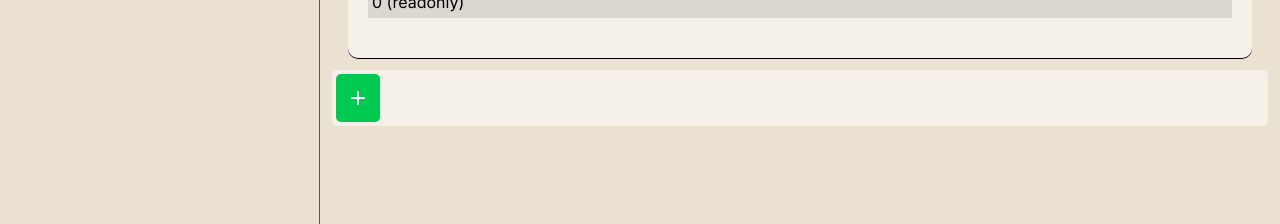
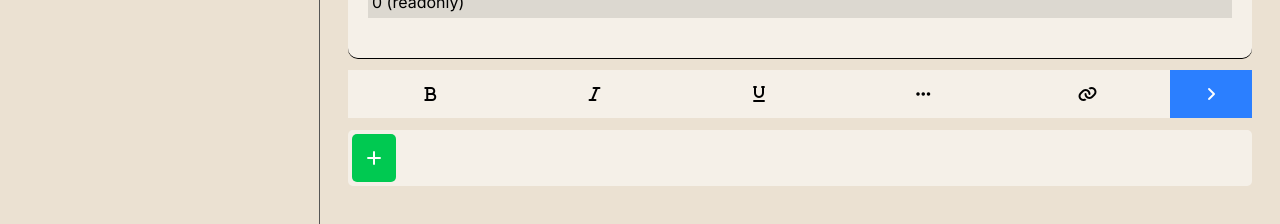
Before and after one commit to gilar-dev/technoinc-app, a Next.js app: page /contribution in a window 1280 px wide. Shown: the part 560-784 px from the top of the page. Built offline with nearby package versions, Linux system fonts and the light colour scheme.

Commit message:
feat: add new block tools and block menu in contribution page

```diff
--- a/app/contribution/page.tsx
+++ b/app/contribution/page.tsx
@@ -1,7 +1,9 @@
 import type { Metadata } from "next";
 import Menubar from "@/components/Menubar";
 import Sidebar from "@/components/Sidebar";
+import EditorProvider from "@/contexts/EditorProvider";
 import ArticleForm from "@/components/Contribution/ArticleForm";
+import TextEditor from "@/components/Editor/TextEditor";
 import BlockTools from "@/components/Editor/BlockTools";
 import { SidebarOverlay } from "@/components/Sidebar/SidebarOverlay";
 
@@ -12,7 +14,6 @@ export const metadata: Metadata = {
 }
 
 export default function ContributionPage() {
-
     return (
         <div className="w-full h-screen overflow-hidden flex flex-col md:flex-row">
             <div className="z-2 md:w-[25%]">
@@ -21,10 +22,11 @@ export default function ContributionPage() {
             </div>
             <div className="overflow-auto md:w-[75%]">
                 <Menubar title="Contribution" />
-                <div className="w-full">
+                <EditorProvider>
                     <ArticleForm />
+                    <TextEditor />
                     <BlockTools />
-                </div>
+                </EditorProvider>
             </div>
         </div>
     );
--- a/app/not-found.tsx
+++ b/app/not-found.tsx
@@ -4,8 +4,7 @@ import { usePathname } from "next/navigation";
 
 export default function NotFound() {
     const pathName: string = usePathname();
-    const mainPath: string = pathName.split("/")[1].replace(/([%20]+)|(_+)/g, " ");
-    console.log(mainPath);
+    const mainPath: string = pathName.split("/")[1].replace(/(%20+)|(_+)/g, " ");
 
     return (
         <div>
--- a/app/wiki/[contentID]/page.tsx
+++ b/app/wiki/[contentID]/page.tsx
@@ -42,7 +42,7 @@ export default async function WikiPage({ params }: Params) {
     const cleanContentID = reformatURI.replaceAll("_", " ");
     const articleData = await dbGetArticleData(reformatURI);
     const links = articleData ? getLinks(articleData.wiki_content) : [];
-    const existingLinks = await dbGetExistingLinks(links);
+    const existingLinks = links ? await dbGetExistingLinks(links) : undefined;
 
     if (articleData) {
         // Redirect to the correct URL if the contentID in the URL does not match the article title
--- a/components/Contribution/ArticleForm.tsx
+++ b/components/Contribution/ArticleForm.tsx
@@ -27,6 +27,7 @@ export default function ArticleForm({ formData = undefined }: ArticleFormProps)
             <div className="mb-5 flex flex-col">
                 <h1 className="py-1 text-[1.2em] border-b border-border">Title</h1>
                 <textarea
+                    name="article-title-input"
                     placeholder="Article title"
                     value={formData && !useProvider ? formData.title : data.title}
                     className="peer min-h-2 mt-1 p-1 text-[1.3em] field-sizing-content resize-none outline-none bg-black/10"
@@ -43,6 +44,7 @@ export default function ArticleForm({ formData = undefined }: ArticleFormProps)
             <div className="mb-5 flex flex-col">
                 <h1 className="py-1 text-[1.2em] border-b border-border">Description</h1>
                 <textarea
+                    name="article-brief-input"
                     placeholder="Description (optional)"
                     value={formData && !useProvider ? formData.description : data.description}
                     className="peer min-h-2 mt-1 p-1 text-[1em] field-sizing-content resize-none outline-none bg-black/10"
--- /dev/null
+++ b/components/Editor/BlockMenu.tsx
@@ -0,0 +1,36 @@
+"use client"; // Client-side rendering directive for Next.js
+
+import { useEditor } from "@/contexts/EditorProvider";
+
+export default function BlockMenu() {
+    const { blockMenu } = useEditor();
+
+    if (!blockMenu.show) return null;
+
+    return (
+        <div className="w-full p-3 absolute bottom-0 left-0 bg-menu-form-bg">
+            {/* Title */}
+            <div className="flex justify-between items-center">
+                <span className="font-semibold text-[1.1em]">Blocks</span>
+                <button
+                    className="text-[1.1em]"
+                    onClick={() => blockMenu.set(false)}
+                >
+                    <i className="fa-solid fa-xmark"></i>
+                </button>
+            </div>
+            <div>
+                <div>
+                    <span>General</span>
+                </div>
+                <div>
+                    <ul className="flex flex-wrap">
+                        <li>
+                            <div></div>
+                        </li>
+                    </ul>
+                </div>
+            </div>
+        </div>
+    );
+}
--- a/components/Editor/BlockTools.tsx
+++ b/components/Editor/BlockTools.tsx
@@ -1,13 +1,25 @@
+"use client"; // Client-side rendering directive for Next.js
+
+import BlockMenu from "./BlockMenu";
+import { useEditor } from "@/contexts/EditorProvider";
+
 export default function BlockTools() {
+    const { blockMenu } = useEditor();
 
     return (
-        <div className="m-3 p-1 flex items-center rounded-[5px] bg-menu-form-bg/50">
+        <div className="m-3 p-1 relative rounded-[5px] bg-menu-form-bg/50 lg:mx-7">
+            <div>
                 <button
                     title="Browse blocks"
                     className="p-3 block cursor-pointer rounded-[5px] text-white bg-green-500"
+                    onClick={() => blockMenu.set(true)}
                 >
                     <i className="fa-solid fa-plus"></i>
                 </button>
             </div>
+            <div>
+                <BlockMenu />
+            </div>
+        </div>
     );
 }
--- /dev/null
+++ b/components/Editor/TextEditor.tsx
@@ -0,0 +1,84 @@
+"use client"; // Client-side rendering directive for Next.js
+
+import { useState, useEffect } from "react";
+import { useEditor } from "@/contexts/EditorProvider";
+
+export default function TextEditor() {
+    const { editMode } = useEditor();
+    const [isMounted, setIsMounted] = useState<boolean>(false);
+
+    useEffect(() => {
+        setIsMounted(true);
+        if (!isMounted) return;
+        const selectionHandle = (e: Event): void => {
+            console.log(e);
+        }
+        window.addEventListener("focus", selectionHandle);
+        return () => {
+            window.removeEventListener("focus", selectionHandle);
+        }
+    }, []);
+
+    return (
+        <div className="h-12 m-3 flex justify-between items-center bg-menu-form-bg/50 lg:mx-7">
+            {editMode.status && (
+                <div className="w-full h-full text-center">
+                    <button
+                        title="Dotted"
+                        className="w-full h-full hover:bg-gray-500/30 transition-colors duration-150 ease-in-out"
+                    >
+                        <i className="fa-solid fa-xmark"></i>
+                    </button>
+                </div>
+            )}
+            <div className="w-full h-full text-center">
+                <button
+                    title="Bold"
+                    className="w-full h-full hover:bg-gray-500/30 transition-colors duration-150 ease-in-out"
+                >
+                    <i className="fa-solid fa-bold"></i>
+                </button>
+            </div>
+            <div className="w-full h-full text-center">
+                <button
+                    title="Italic"
+                    className="w-full h-full hover:bg-gray-500/30 transition-colors duration-150 ease-in-out"
+                >
+                    <i className="fa-solid fa-italic"></i>
+                </button>
+            </div>
+            <div className="w-full h-full text-center">
+                <button
+                    title="Underline"
+                    className="w-full h-full hover:bg-gray-500/30 transition-colors duration-150 ease-in-out"
+                >
+                    <i className="fa-solid fa-underline"></i>
+                </button>
+            </div>
+            <div className="w-full h-full text-center">
+                <button
+                    title="Dotted"
+                    className="w-full h-full hover:bg-gray-500/30 transition-colors duration-150 ease-in-out"
+                >
+                    <i className="fa-solid fa-ellipsis"></i>
+                </button>
+            </div>
+            <div className="w-full h-full text-center">
+                <button
+                    title="Link"
+                    className="w-full h-full hover:bg-gray-500/30 transition-colors duration-150 ease-in-out"
+                >
+                    <i className="fa-solid fa-link"></i>
+                </button>
+            </div>
+            <div className="w-[50%] h-full text-center">
+                <button
+                    title="Publish"
+                    className="w-full h-full cursor-pointer text-white bg-blue-500 hover:bg-blue-700 transition-colors duration-150 ease-in-out"
+                >
+                    <i className="fa-solid fa-angle-right"></i>
+                </button>
+            </div>
+        </div>
+    );
+}
--- /dev/null
+++ b/contexts/EditorProvider.tsx
@@ -0,0 +1,31 @@
+"use client"; // Client-side rendering directive for Next.js
+
+import { createContext, useContext, useState } from "react";
+import { SetState } from "@/utils/typeUtils";
+
+interface EditorTypes {
+    editMode: { status: boolean; set: SetState<boolean>; }
+    blockMenu: { show: boolean, set: SetState<boolean>; }
+}
+
+const EditorContext = createContext<EditorTypes | undefined>(undefined);
+
+export function useEditor() {
+    const context = useContext(EditorContext);
+    if (!context) throw new Error("useEditor can only be used within EditorProvider");
+    return context;
+}
+
+export default function EditorProvider({ children }: { children: React.ReactNode }) {
+    const [editMode, setEditMode] = useState<boolean>(false);
+    const [blockMenu, setBlockMenu] = useState<boolean>(false);
+
+    return (
+        <EditorContext.Provider value={{
+            editMode: { status: editMode, set: setEditMode },
+            blockMenu: { show: blockMenu, set: setBlockMenu }
+        }}>
+            {children}
+        </EditorContext.Provider>
+    );
+}
```
Lines whose indentation alone changed are shown as unchanged.
